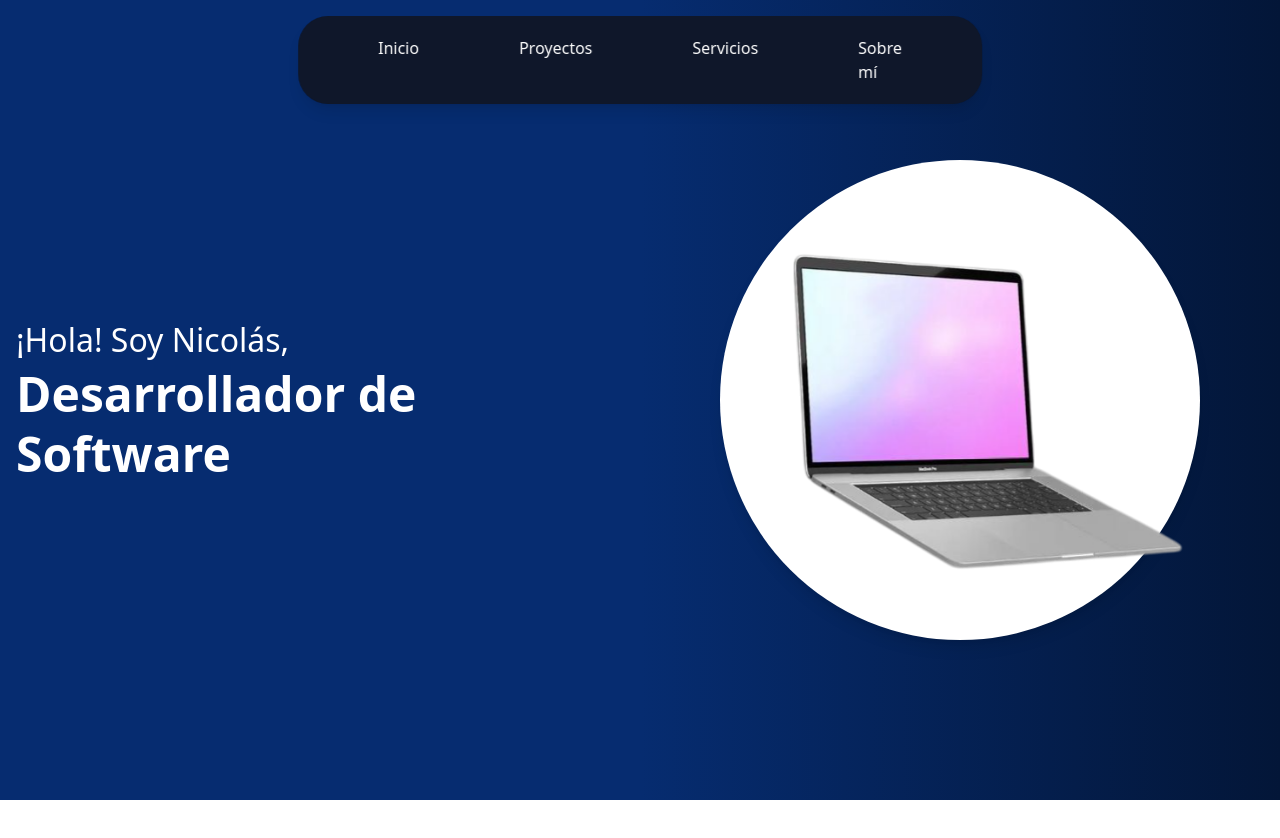
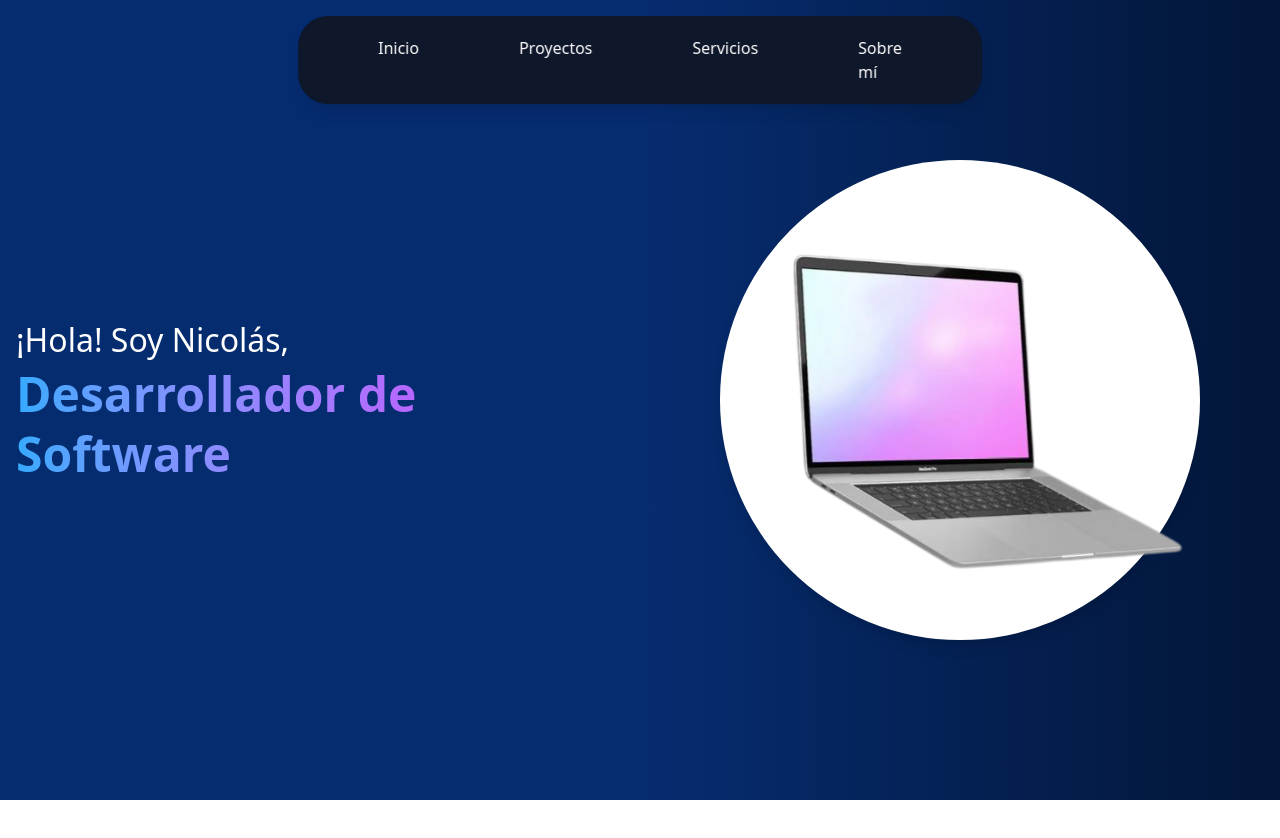
Before and after one commit to Niser01/Portafolio, a SvelteKit app: page / in a window 1280 px wide. Shown: the top 838 px of the page. Built offline with nearby package versions, Linux system fonts and the light colour scheme.

Commit message:
Actualizacion Hero
Se hace la actualizacion del Hero para cumplir con el diseño de Figma

```diff
--- a/src/routes/+page.svelte
+++ b/src/routes/+page.svelte
@@ -1,13 +1,11 @@
 <section id="hero" class="relative h-screen flex items-center justify-center text-white overflow-hidden">
-  <div class="absolute inset-0 z-0" style="
-    background: linear-gradient(to right, #062C70 50%, black 150%);
-  "></div>
+  <div class="absolute inset-0 z-0" style="background: linear-gradient(to right, #062C70 50%, black 150%);"></div>
 
   <div class="w-full flex flex-col md:flex-row h-full relative z-10">
     <div class="text-white md:w-1/2 flex flex-col justify-center h-full space-y-4">
       <div class="max-w-7xl mx-auto px-4">
         <p class="text-[32px] font-normal">¡Hola! Soy Nicolás,</p>
-        <h1 class="text-[48px] font-extrabold leading-tight">Desarrollador de Software</h1>
+        <h1 class="text-[48px] font-extrabold leading-tight bg-gradient-to-r from-[#33AAFF] to-[#D711FF] bg-clip-text text-transparent">Desarrollador de Software</h1>
       </div>
     </div>
 
```
Also changed, not shown: static/home_image.png (deleted).
